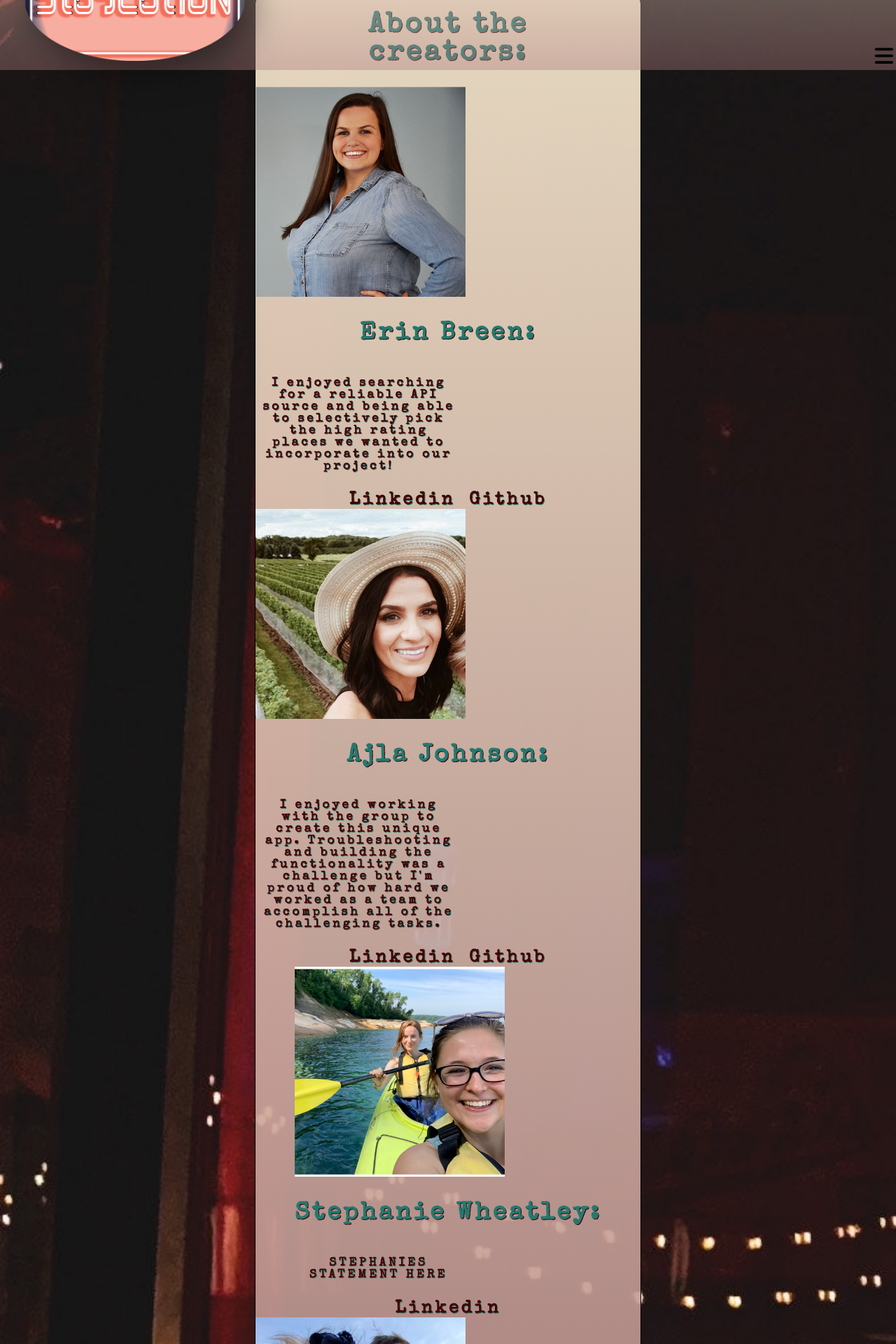
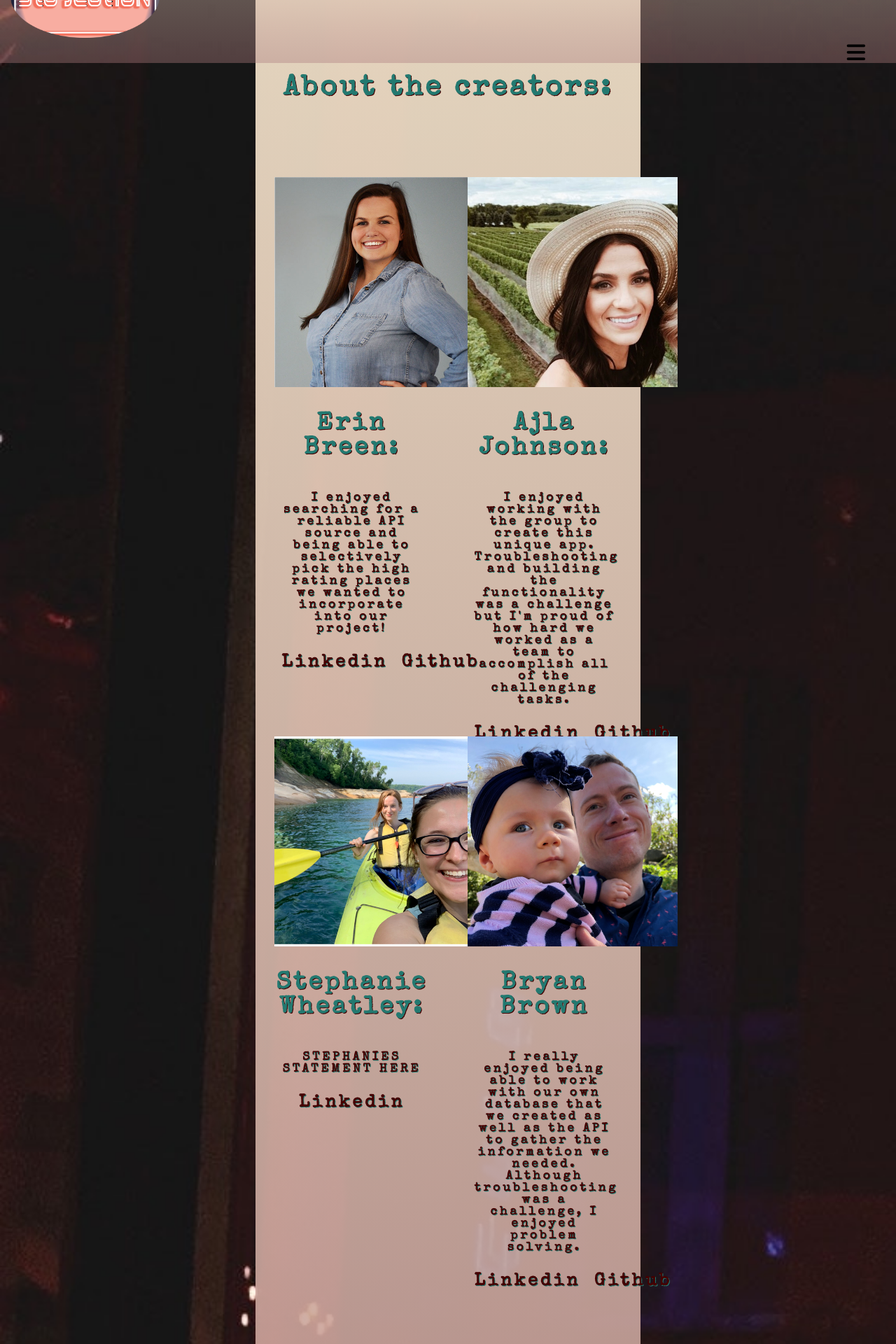
Before and after one commit to ajlajohnson/front-end-staycation, an Angular app: page /about in a window 1280 px wide. Shown: the part 100-2020 px from the top of the page at 70% size. Built offline with nearby package versions, Linux system fonts and the light colour scheme.

Commit message:
additional

```diff
--- a/src/app/about/about.component.css
+++ b/src/app/about/about.component.css
@@ -4,7 +4,6 @@
   height: 100%;
   width: 100%;
   background-size: cover;
-  /* background-image: url("src/assets/staycation-images/about-background.jpg"); */
   background-image: linear-gradient(
     rgba(252, 237, 211, 0.9),
     rgba(172, 123, 125, 0.9)
@@ -12,14 +11,9 @@
 }
 
 .about-div {
-
-  margin-top: 7%;
-  margin-bottom: 4.55%;
-  padding-bottom: 2%;
   display: flex;
   flex-direction: column;
   align-items: center;
-  /* border: 1px solid black; */
   background-image: linear-gradient(
     rgba(252, 237, 211, 0.9),
     rgba(172, 123, 125, 0.9)
@@ -37,8 +31,6 @@
 
 .creator{
   text-align: center;
-  flex: 0 1 45%;
-  height: 45%;
 }
 
 .link {
@@ -63,6 +55,7 @@
 }
 
 .about {
+  padding-top: 180px;
   justify-content: row;
   text-decoration: none;
   color: #237970;
@@ -86,7 +79,6 @@
 .photo {
   width: 300px;
   height: 300px;
-  background-size: auto;
 }
 
 .erin {
@@ -114,386 +106,30 @@
 
 
 @media only screen and (min-width: 768px) {
-  /* .about-background {
+  .about-background {
     display: flex;
-    justify-content: center;
+    flex-wrap: wrap;
+    align-content: flex-start;
     height: 100%;
     width: 100%;
     background-size: cover;
     background-image: url("src/assets/staycation-images/about-background.jpg");
   }
 
-  .grid, .description, .link, .name, .about{
+  .grid {
     display: flex;
-    flex-wrap: wrap;
-
-  }
-  .photo {
-    /* width: 300px;
-    height: 300px; */
-
-
-
-    .about-background {
-      display: flex;
-      justify-content: center;
-      height: 100%;
-      width: 100%;
-      background-size: cover;
-      background-image: url("src/assets/staycation-images/about-background.jpg");
-    }
-
-    .about-div {
-
-      margin-top: 7%;
-      margin-bottom: 4.55%;
-      padding-bottom: 2%;
-      display: flex;
-      flex-direction: column;
-      align-items: center;
-      border: 1px solid black;
-      background-image: linear-gradient(
-        rgba(252, 237, 211, 0.9),
-        rgba(172, 123, 125, 0.9)
-      );
-      border-radius: 15px;
-      width: 43%;
-    }
-
-    .grid {
-      display: flex;
-      align-items: center;
-      flex-direction:column;
-      justify-content: space-around;
-    }
-
-    .creator{
-      text-align: center;
-      flex: 0 1 45%;
-      height: 45%;
-    }
-
-    .link {
-      text-decoration: none;
-      color: #440000;
-      list-style-type: none;
-      text-shadow: 1px 1px #237970;
-      font-size: 25px;
-      padding: 10px;
-      text-align: center;
-      align-items: center;
-      justify-content: center;
-    }
-
-    .name {
-      justify-content: row;
-      text-decoration: none;
-      color: #237970;
-      list-style-type: none;
-      text-shadow: 1px 1px #440000;
-      font-size: 35px;
-    }
-
-    .about {
-      justify-content: row;
-      text-decoration: none;
-      color: #237970;
-      list-style-type: none;
-      text-shadow: 1px 1px #440000;
-      font-size: 40px;
-      text-align: center;
-    }
-
-    .description {
-      justify-content: row;
-      text-decoration: none;
-      color: #440000;
-      list-style-type: none;
-      text-shadow: 1px 1px #237970;
-      font-size: 17px;
-      text-align: center;
-      padding: 10px;
-    }
-
-    .photo {
-      width: 300px;
-      height: 300px;
-      background-size: auto;
-    }
-
-    .erin {
-      background: url(src/assets/staycation-images/erin.png) no-repeat;
-     background-size: 100%;
-    }
-
-    .ajla {
-      background: url(src/assets/staycation-images/ajla.png) no-repeat;
-      background-size: 100%;
-    }
-
-    .bryan {
-      background: url(src/assets/staycation-images/bryan.png) no-repeat;
-      background-size: 100%;
-    }
-
-    .stephanie {
-      background: url(src/assets/staycation-images/stephanie.png) no-repeat;
-      background-size: 100%;
-    }
-
-
-  .creator{
-    text-align: center;
-    flex: 0 1 45%;
-    height: 45%;
-
+    flex-flow: column wrap;
+    height: 50%;
   }
 
-  .ajla {
-    margin: 0;
-  }
-
-  .about-div {
-    margin-top: 7%;
-    margin-bottom: 4.55%;
-    padding-bottom: 2%;
-    display: flex;
-    flex-direction: column;
-    align-items: center;
-    border: 1px solid black;
-    background-image: linear-gradient(
-      rgba(252, 237, 211, 0.9),
-      rgba(172, 123, 125, 0.9)
-    );
-    border-radius: 15px;
-    width: 43%;
-  }
-
-  .description {
-    justify-content: row;
-    text-decoration: none;
-    color: #440000;
-    list-style-type: none;
-    text-shadow: 1px 1px #237970;
-    font-size: 17px;
-    text-align: center;
-    width: 50%;
-    padding: 10px;
-  }
-
-  .about {
-    justify-content: row;
-    text-decoration: none;
-    color: #237970;
-    list-style-type: none;
-    text-shadow: 1px 1px #440000;
-    font-size: 40px;
-    text-align: center;
-    width: 50%;
-}
-
-  .link {
-  text-decoration: none;
-  color: #440000;
-  list-style-type: none;
-  text-shadow: 1px 1px #237970;
-  font-size: 25px;
+.creator{
   padding: 10px;
-  text-align: center;
-  align-items: center;
-  justify-content: center;
-  width : 50%;
-}
-
-
-  }
-
-  @media only screen and (min-width: 992px) {
-      /* .about-background {
-      display: flex;
-      justify-content: center;
-      height: 100%;
-      width: 100%;
-      background-size: cover;
-      background-image: url("src/assets/staycation-images/about-background.jpg");
-    }
-    .grid, .description, .link, .name, .about{
-      display: flex;
-      flex-wrap: wrap;
-    }
-
-    .about {
-        justify-content: row;
-        text-decoration: none;
-        color: #237970;
-        list-style-type: none;
-        text-shadow: 1px 1px #440000;
-        font-size: 40px;
-        text-align: center;
-        width: 50%;
-    }
-
-    .photo {
-    width: 300px;
-    height: 300px;
-    margin: 0;
-    }
-
-    .creator{
-      text-align: center;
-      flex: 0 1 45%;
-      height: 45%;
-      margin: 0;
-    }
-
-    .about-div {
-    margin-top: 7%;
-    margin-bottom: 4.55%;
-    padding-bottom: 2%;
-    display: flex;
-    flex-direction: column;
-    align-items: center;
-    border: 1px solid black;
-    background-image: linear-gradient(
-    rgba(252, 237, 211, 0.9),
-    rgba(172, 123, 125, 0.9)
-    );
-    border-radius: 15px;
-    width: 43%;
-}
-
-    .description {
-    justify-content: row;
-    text-decoration: none;
-    color: #440000;
-    list-style-type: none;
-    text-shadow: 1px 1px #237970;
-    font-size: 17px;
-    text-align: center;
-    padding: 10px;
-    width: 50%;
-}
-
-.link {
-  text-decoration: none;
-  color: #440000;
-  list-style-type: none;
-  text-shadow: 1px 1px #237970;
-  font-size: 25px;
-  padding: 10px;
-  text-align: center;
-  align-items: center;
-  justify-content: center;
-  width : 50%;
-}  */
-
-
-.about-background {
-  display: flex;
-  justify-content: center;
-  height: 100%;
-  width: 100%;
-  background-size: cover;
-  background-image: url("src/assets/staycation-images/about-background.jpg") no-repeat;
+  height: 40%;
+  width: 40%
 }
 
 .about-div {
-
-  margin-top: 7%;
-  margin-bottom: 4.55%;
-  padding-bottom: 2%;
-  display: flex;
-  flex-direction: column;
-  align-items: center;
-  border: 1px solid black;
-  background-image: linear-gradient(
-    rgba(252, 237, 211, 0.9),
-    rgba(172, 123, 125, 0.9)
-  );
-  border-radius: 15px;
-  width: 43%;
+  /* height: 2700px; */
 }
 
-.grid {
-  display: flex;
-  align-items: center;
-  flex-direction:column;
-  justify-content: space-around;
 }
-
-.creator{
-  text-align: center;
-  flex: 0 1 45%;
-  height: 45%;
-}
-
-.link {
-  text-decoration: none;
-  color: #440000;
-  list-style-type: none;
-  text-shadow: 1px 1px #237970;
-  font-size: 25px;
-  padding: 10px;
-  text-align: center;
-  align-items: center;
-  justify-content: center;
-}
-
-.name {
-  justify-content: row;
-  text-decoration: none;
-  color: #237970;
-  list-style-type: none;
-  text-shadow: 1px 1px #440000;
-  font-size: 35px;
-}
-
-.about {
-  justify-content: row;
-  text-decoration: none;
-  color: #237970;
-  list-style-type: none;
-  text-shadow: 1px 1px #440000;
-  font-size: 40px;
-  text-align: center;
-}
-
-.description {
-  justify-content: row;
-  text-decoration: none;
-  color: #440000;
-  list-style-type: none;
-  text-shadow: 1px 1px #237970;
-  font-size: 17px;
-  text-align: center;
-  padding: 10px;
-}
-
-.photo {
-  width: 300px;
-  height: 300px;
-  background-size: auto;
-}
-
-.erin {
-  background: url(src/assets/staycation-images/erin.png) no-repeat;
- background-size: 100%;
-}
-
-.ajla {
-  background: url(src/assets/staycation-images/ajla.png) no-repeat;
-  background-size: 100%;
-}
-
-.bryan {
-  background: url(src/assets/staycation-images/bryan.png) no-repeat;
-  background-size: 100%;
-}
-
-.stephanie {
-  background: url(src/assets/staycation-images/stephanie.png) no-repeat;
-  background-size: 100%;
-}
-
-
-  }
--- a/src/app/about/about.component.html
+++ b/src/app/about/about.component.html
@@ -14,6 +14,13 @@
       </div>
 
       <div class="creator">
+        <div class="photo stephanie"></div>
+        <p class="name">Stephanie Wheatley:</p>
+        <p class="description">STEPHANIES STATEMENT HERE</p>
+        <a href="https://www.linkedin.com/in/gingerfitz/" class="link">Linkedin</a>
+      </div>
+
+      <div class="creator">
         <div class="photo ajla"></div>
         <p class="name">Ajla Johnson:</p>
         <p class="description">I enjoyed working with the group to create this
@@ -22,13 +29,6 @@
           to accomplish all of the challenging tasks.</p>
         <a href="https://www.linkedin.com/in/ajlajohnson" class="link">Linkedin</a>
         <a href="https://www.linkedin.com/in/ajlajohnson" class="link">Github</a>
-      </div>
-
-      <div class="creator">
-        <div class="photo stephanie"></div>
-        <p class="name">Stephanie Wheatley:</p>
-        <p class="description">STEPHANIES STATEMENT HERE</p>
-        <a href="https://www.linkedin.com/in/gingerfitz/" class="link">Linkedin</a>
       </div>
 
       <div class="creator">
--- a/src/app/header/header.component.css
+++ b/src/app/header/header.component.css
@@ -11,13 +11,13 @@
   position: fixed;
 }
 .logo {
+  /*  */
   background: url("src/assets/staycation-images/pink-stayca-logo.png") no-repeat;
-  background-size: 90%;
-  width: 350px;
-  height: 180px;
-  margin-left: 35px;
-  margin-top: 10px;
-  filter: drop-shadow(12px 12px 25px rgba(0, 0, 0, 0.5));
+  background-size: 85%;
+  width: 250px;
+  height: 120px;
+  margin-left: 15px;
+  /* filter: drop-shadow(12px 12px 25px rgba(0, 0, 0, 0.5)); */
 }
 .fa-bars {
   font-size: 30px;
@@ -25,7 +25,9 @@
 .burger {
   position: relative;
   margin-top: 160px;
+  margin-right: 40px;
 }
+
 .nav-items {
   list-style: none;
 }
@@ -35,11 +37,17 @@
 }
 .link {
   text-align: right;
+  padding: 15px;
+  background-color: white;
+  font-size: 20px;
 }
 .nav .color {
   color: black;
   text-decoration: none;
+  background-color: white;
+  font-size: 20px;
 }
+
 .menu {
   width: 35px;
   height: 2px;
@@ -47,45 +55,5 @@
   margin-left: 10px;
 }
 @media only screen and (min-width: 768px) {
-  /* header {
-    display: flex;
-    width: 95%;
-    justify-content: space-between;
-    align-items: center;
-    position: fixed;
-  }
-  .nav-items {
-    list-style: none;
-    display: flex;
-    flex-direction: column;
-  }
-  .link {
-    margin-top: 0;
-    margin-left: 10px;
-  } */
+
 }
-@media only screen and (min-width: 992 px) {
-  .header {
-    display: flex;
-    position: fixed;
-  }
-  .logo {
-    background: url("src/assets/staycation-images/pink-stayca-logo.png")
-      no-repeat;
-    background-size: 90%;
-    width: 350px;
-    height: 180px;
-    margin-left: 20px;
-    margin-top: 10px;
-  }
-
-  .menu {
-    width: 35px;
-    height: 2px;
-    background-color: black;
-    margin-left: 10px;
-  }
-  .nav-items {
-    list-style: none;
-  }
-}
--- a/src/app/results/results.component.html
+++ b/src/app/results/results.component.html
@@ -31,7 +31,7 @@
         <p>{{ activityGoogle[0].result.formatted_address }}</p>
         <p>{{ activityGoogle[0].result.formatted_phone_number }}</p>
         <p>rating: {{ activityGoogle[0].result.rating }}/5</p>
-        <button (click)="addFavAct(activityGoogle[0].result)" class="heart1">
+        <button (click)="addFavAct(activityGoogle[0].result)" class="heart2">
           <img src="src/assets/staycation-images/favorite.png" alt="" />
         </button>
       </div>
@@ -41,7 +41,7 @@
         <p>{{ activityGoogle[1].result.formatted_address }}</p>
         <p>{{ activityGoogle[0].result.formatted_phone_number }}</p>
         <p>rating: {{ activityGoogle[0].result.rating }}/5</p>
-        <button (click)="addFavAct(activityGoogle[1].result)" class="heart">
+        <button (click)="addFavAct(activityGoogle[1].result)" class="heart3">
           <img src="src/assets/staycation-images/favorite.png" alt="" />
         </button>
       </div>
@@ -51,7 +51,7 @@
         <p>{{ barOrCoffeeGoogle.result.formatted_address }}</p>
         <p>{{ barOrCoffeeGoogle.result.formatted_phone_number }}</p>
         <p>rating: {{ barOrCoffeeGoogle.result.rating }}/5</p>
-        <button (click)="addFavDrink(barOrCoffeeGoogle.result)" class="heart">
+        <button (click)="addFavDrink(barOrCoffeeGoogle.result)" class="heart4">
           <img src="src/assets/staycation-images/favorite.png" alt="" />
         </button>
       </div>
```
Also changed, not shown: src/app/results/results.component.css (+21 -5 lines).
